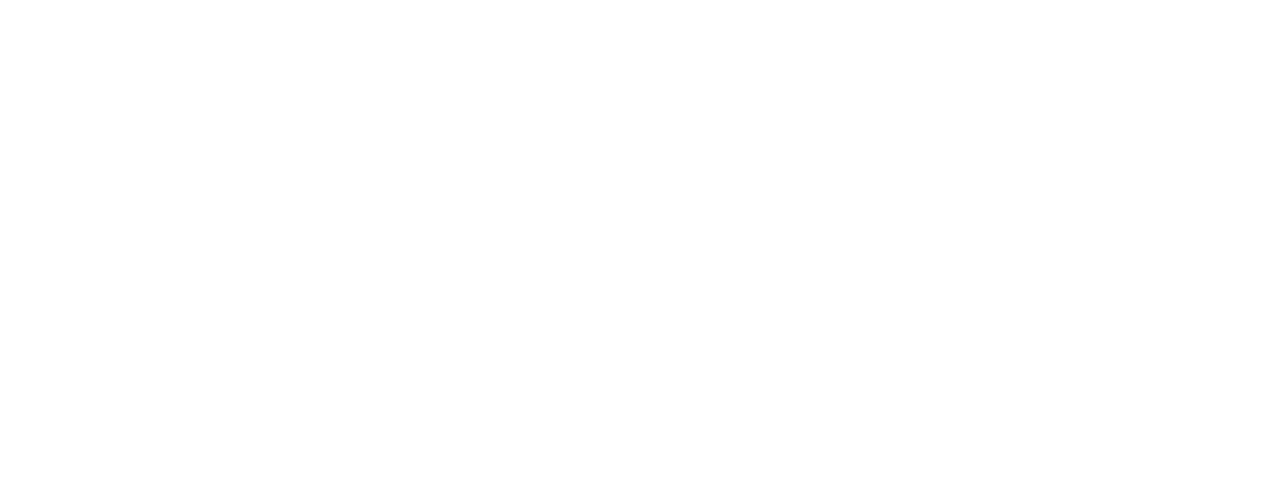
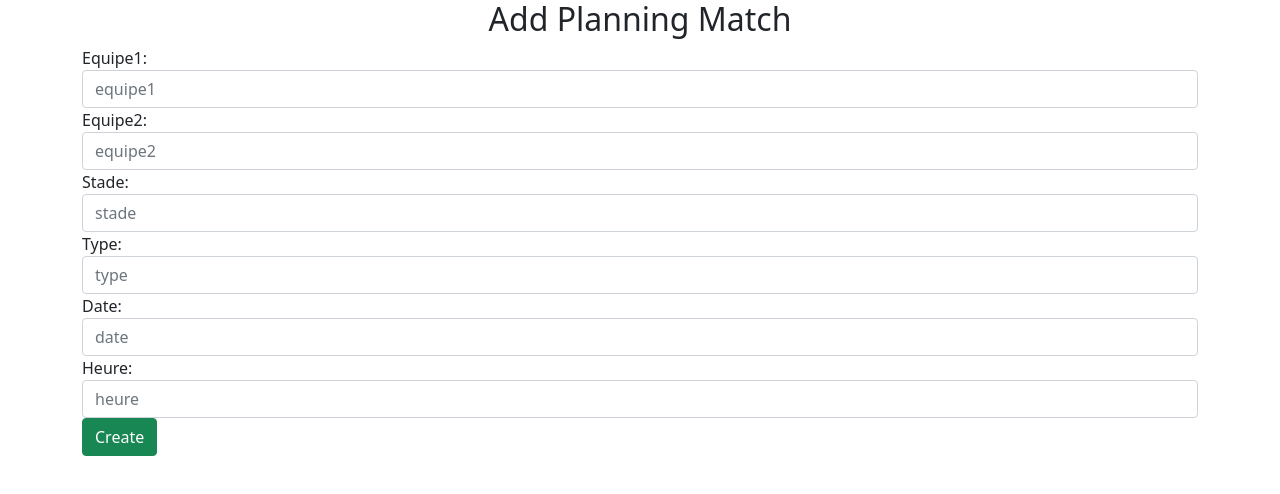
Before and after one commit to HanabiShampo/Pi-angular9, an Angular app: page /create-match in a window 1280 px wide. Before the commit this address led to /. Shown: the top 494 px of the page. Built offline with nearby package versions, Linux system fonts and the light colour scheme.

Commit message:
this commit include test planning + crud+ match planning read+create

```diff
--- /dev/null
+++ b/src/app/PlanningMatch/create-match/create-match.component.html
@@ -0,0 +1,36 @@
+<div class="container">
+    <h2 class="text-center">Add Planning Match</h2>
+    <form [formGroup]="addForm" (ngSubmit)="onSubmit()">
+      <div class="form-group">
+        <label for="equipe1">Equipe1:</label>
+        <input type="text" formControlName="equipe1" placeholder="equipe1" name="equipe1" class="form-control" id="equipe1">
+      </div>
+
+      <div class="form-group">
+        <label for="equipe2">Equipe2:</label>
+        <input type="text" formControlName="equipe2" placeholder="equipe2" name="equipe2" class="form-control" id="equipe2">
+      </div>
+
+      <div class="form-group">
+        <label for="stade">Stade:</label>
+        <input type="text" formControlName="stade" placeholder="stade" name="stade" class="form-control" id="stade">
+      </div>
+
+      <div class="form-group">
+        <label for="type">Type:</label>
+        <input type="text" formControlName="type" placeholder="type" name="type" class="form-control" id="type">
+      </div>
+
+      <div class="form-group">
+        <label for="date">Date:</label>
+        <input type="text" formControlName="date" placeholder="date" name="date" class="form-control" id="date">
+      </div>
+
+      <div class="form-group">
+        <label for="heure">Heure:</label>
+        <input type="text" formControlName="heure" placeholder="heure" name="heure" class="form-control" id="heure">
+      </div>
+
+      <button class="btn btn-success">Create</button>
+    </form>
+  </div>
--- /dev/null
+++ b/src/app/PlanningMatch/create-match/create-match.component.ts
@@ -0,0 +1,37 @@
+import { Component, OnInit } from '@angular/core';
+import {PlanningService} from "../../service/planning.service";
+import {FormBuilder, FormGroup, Validators} from "@angular/forms";
+import {first} from "rxjs/operators";
+import {Router} from "@angular/router";
+
+@Component({
+  selector: 'app-create-match',
+  templateUrl: './create-match.component.html',
+  styleUrls: ['./create-match.component.css']
+})
+export class CreateMatchComponent implements OnInit {
+
+  constructor(private formBuilder: FormBuilder,private router: Router, private planningService: PlanningService) { }
+  addForm: FormGroup;
+
+  ngOnInit(): void {
+    this.addForm = this.formBuilder.group({
+      id: [],
+      equipe1: ['', Validators.required],
+      equipe2: ['', Validators.required],
+      stade: ['', Validators.required],
+      type: ['', Validators.required],
+      date: ['', Validators.required],
+      heure: ['', Validators.required]
+    });
+  }
+
+  onSubmit() {
+    this.planningService.createPlanningMatch(this.addForm.value)
+      .subscribe( data => {
+        console.log(data);
+        this.router.navigate(['list-match']);
+      });
+  }
+
+}
--- a/src/app/PlanningMatch/list-match/list-match.component.html
+++ b/src/app/PlanningMatch/list-match/list-match.component.html
@@ -1,6 +1,6 @@
 <div class="container">
     <h2> Planning Matchs List</h2>
-
+    <button class="btn btn-danger" (click)="addPlanning()"> Create Planning</button>
 
     <table class="table table-striped">
       <thead>
--- a/src/app/PlanningMatch/list-match/list-match.component.ts
+++ b/src/app/PlanningMatch/list-match/list-match.component.ts
@@ -20,4 +20,8 @@ export class ListMatchComponent implements OnInit {
   });
   }
 
+  addPlanning() {
+    this.router.navigate(['create-match']);
+  }
+
 }
--- a/src/app/app-routing.module.ts
+++ b/src/app/app-routing.module.ts
@@ -4,12 +4,14 @@ import {ListTestComponent} from './PlanningTest/list-test/list-test.component';
 import {CreateTestComponent} from './PlanningTest/create-test/create-test.component'
 import {EditTestComponent} from './PlanningTest/edit-test/edit-test.component'
 import {ListMatchComponent} from './PlanningMatch/list-match/list-match.component';
+import { CreateMatchComponent } from './PlanningMatch/create-match/create-match.component';
 
 const routes: Routes = [
   {path: 'list-test', component: ListTestComponent},
   {path: 'create-test', component: CreateTestComponent},
   {path: 'edit-test/:id', component: EditTestComponent},
   {path: 'list-match', component: ListMatchComponent},
+  {path: 'create-match', component: CreateMatchComponent},
   {path: '', component: ListTestComponent}
 ];
 
--- a/src/app/app.module.ts
+++ b/src/app/app.module.ts
@@ -10,6 +10,7 @@ import {ListTestComponent} from './PlanningTest/list-test/list-test.component';
 import { CreateTestComponent } from './PlanningTest/create-test/create-test.component';
 import { EditTestComponent } from './PlanningTest/edit-test/edit-test.component';
 import { ListMatchComponent } from './PlanningMatch/list-match/list-match.component';
+import { CreateMatchComponent } from './PlanningMatch/create-match/create-match.component';
 
 @NgModule({
   declarations: [
@@ -17,7 +18,8 @@ import { ListMatchComponent } from './PlanningMatch/list-match/list-match.compon
     ListTestComponent,
     CreateTestComponent,
     EditTestComponent,
-    ListMatchComponent
+    ListMatchComponent,
+    CreateMatchComponent
   ],
   imports: [
     BrowserModule,
```
Also changed, not shown: src/app/PlanningMatch/create-match/create-match.component.css (added), 1 other file (tests, documents, lock files or other folders).
